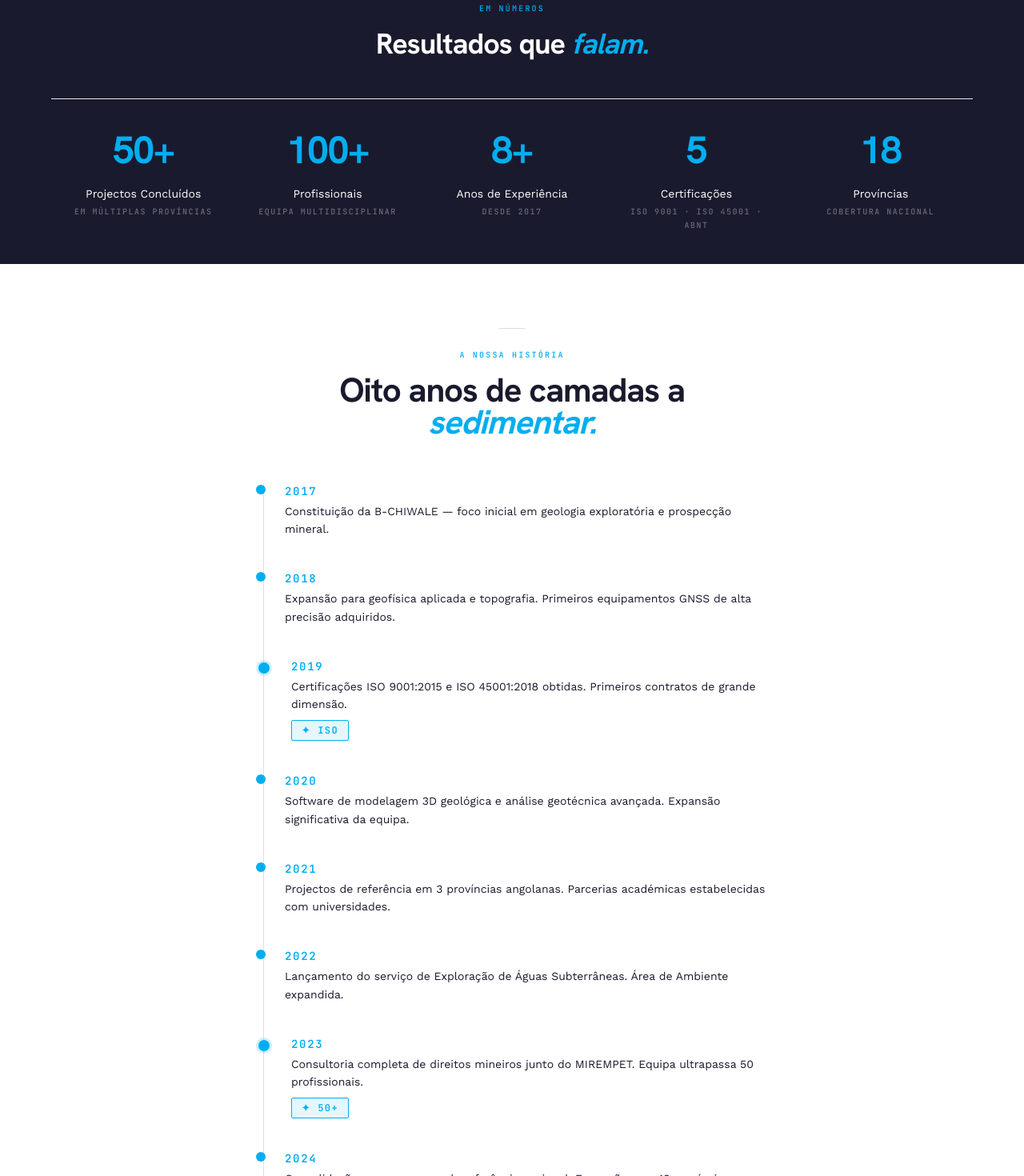
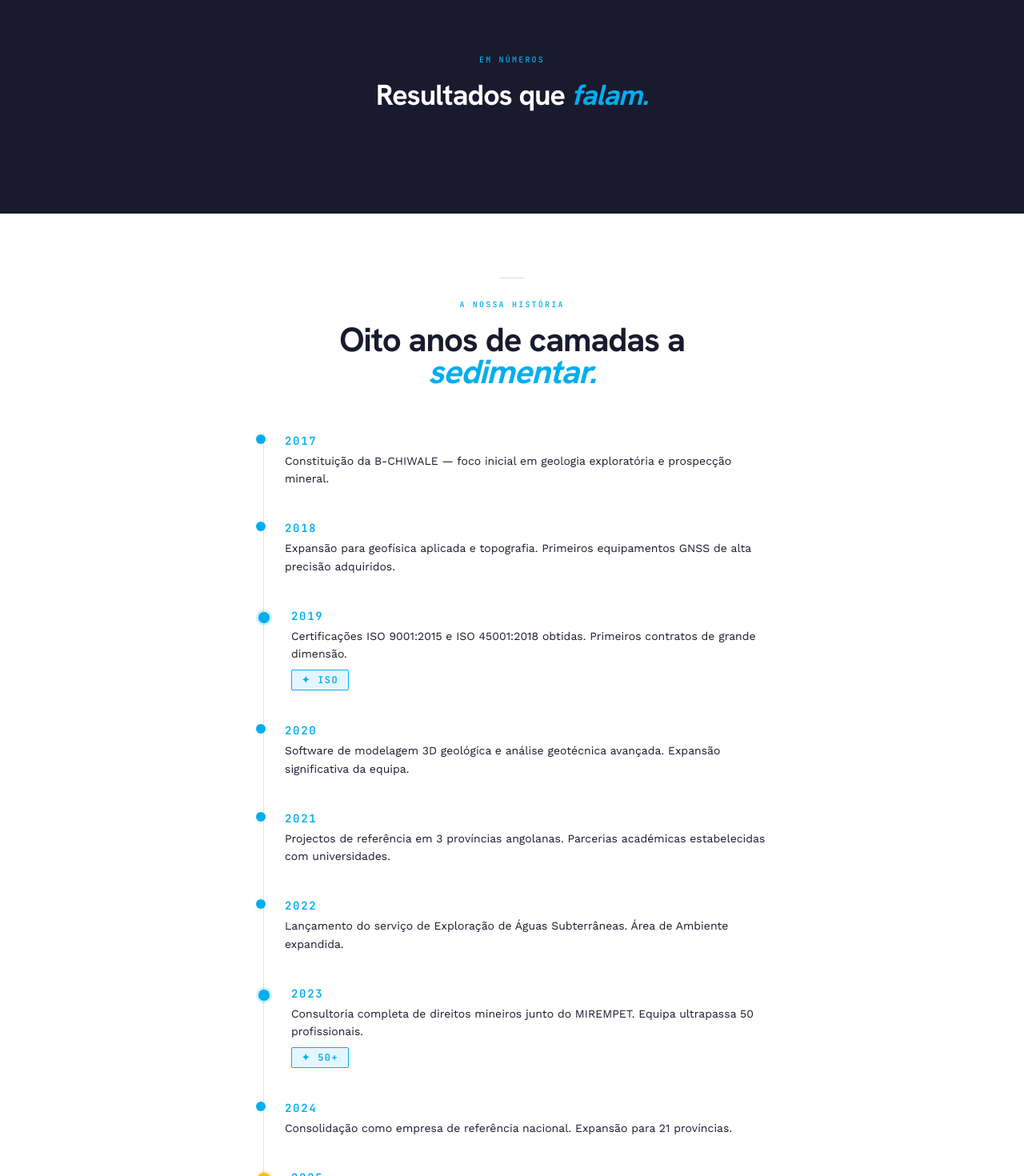
Before and after one commit to delciomanico/bchiwale, a React (Vite) app: page /sobre-nos in a window 1280 px wide. Shown: the part 1700-3170 px from the top of the page at 80% size. Built offline with nearby package versions, Linux system fonts and the light colour scheme.

Commit message:
fix: update province count from 18 to 21 across site
Angola's administrative division changed from 18 to 21 provinces;
update every reference (hero, stats, timeline, about, portfolio,
careers, SEO meta tags and FAQ schema) in both PT and EN content.

```diff
--- a/src/data/siteData.js
+++ b/src/data/siteData.js
@@ -55,7 +55,7 @@
   { value: 100, suffix: '+', label: 'Profissionais', detail: 'Equipa multidisciplinar' },
   { value: 8, suffix: '+', label: 'Anos de Experiência', detail: 'Desde 2017' },
   { value: 5, suffix: '', label: 'Certificações', detail: 'ISO 9001 · ISO 45001 · ABNT' },
-  { value: 18, suffix: '', label: 'Províncias', detail: 'Cobertura nacional' },
+  { value: 21, suffix: '', label: 'Províncias', detail: 'Cobertura nacional' },
 ];
 
 export const SERVICES = [
@@ -429,7 +429,7 @@
   { year: '2021', text: 'Projectos de referência em 3 províncias angolanas. Parcerias académicas estabelecidas com universidades.', badge: null, type: 'normal' },
   { year: '2022', text: 'Lançamento do serviço de Exploração de Águas Subterrâneas. Área de Ambiente expandida.', badge: null, type: 'normal' },
   { year: '2023', text: 'Consultoria completa de direitos mineiros junto do MIREMPET. Equipa ultrapassa 50 profissionais.', badge: '✦ 50+', type: 'milestone' },
-  { year: '2024', text: 'Consolidação como empresa de referência nacional. Expansão para 18 províncias.', badge: null, type: 'normal' },
+  { year: '2024', text: 'Consolidação como empresa de referência nacional. Expansão para 21 províncias.', badge: null, type: 'normal' },
   { year: '2025 →', text: 'Expansão para mercados regionais africanos. Novo website lançado. A história continua.', badge: 'ACTIVO', type: 'active' },
 ];
 
@@ -605,7 +605,7 @@
     src: '/images/banner3.jpg',
     alt: 'Levantamento de campo — Angola',
     line1: '50+ projectos.',
-    line2: '18 províncias.',
+    line2: '21 províncias.',
     primary:   { label: 'Ver Portfólio',      href: '/portfolio' },
     secondary: { label: 'Solicitar Proposta', href: '/contacto' },
   },
--- a/src/i18n/dataEN.js
+++ b/src/i18n/dataEN.js
@@ -44,7 +44,7 @@
     src: '/images/banner3.jpg',
     alt: 'Field survey — Angola',
     line1: '50+ projects.',
-    line2: '18 provinces.',
+    line2: '21 provinces.',
     primary:   { label: 'View Portfolio',      href: '/portfolio' },
     secondary: { label: 'Request a Proposal',  href: '/contacto' },
   },
@@ -55,7 +55,7 @@
   { value: 100, suffix: '+', label: 'Professionals',         detail: 'Multidisciplinary team' },
   { value: 8,   suffix: '+', label: 'Years of Experience',   detail: 'Since 2017' },
   { value: 5,   suffix: '',  label: 'Certifications',        detail: 'ISO 9001 · ISO 45001 · ABNT' },
-  { value: 18,  suffix: '',  label: 'Provinces',             detail: 'National coverage' },
+  { value: 21,  suffix: '',  label: 'Provinces',             detail: 'National coverage' },
 ];
 
 export const SERVICES_EN = [
@@ -495,7 +495,7 @@
   { year: '2021', text: 'Reference projects across 3 Angolan provinces. Academic partnerships established with universities.', badge: null, type: 'normal' },
   { year: '2022', text: 'Launch of Groundwater Exploration service. Environmental division expanded.', badge: null, type: 'normal' },
   { year: '2023', text: 'Complete mining rights consultancy with MIREMPET. Team exceeds 50 professionals.', badge: '✦ 50+', type: 'milestone' },
-  { year: '2024', text: 'Consolidation as national reference company. Expansion to 18 provinces.', badge: null, type: 'normal' },
+  { year: '2024', text: 'Consolidation as national reference company. Expansion to 21 provinces.', badge: null, type: 'normal' },
   { year: '2025 →', text: 'Expansion into African regional markets. New website launched. The story continues.', badge: 'ACTIVE', type: 'active' },
 ];
 
--- a/src/i18n/strings.js
+++ b/src/i18n/strings.js
@@ -67,7 +67,7 @@
       mega_servicos_cta: 'SOLICITAR PROPOSTA',
       // Mega — Portfolio
       mega_portfolio_title: 'Portfolio de Projectos',
-      mega_portfolio_tagline: 'Mais de 50 projectos concluídos em 18 províncias angolanas.',
+      mega_portfolio_tagline: 'Mais de 50 projectos concluídos em 21 províncias angolanas.',
       mega_portfolio_badge: 'TRABALHO DE CAMPO',
       mega_portfolio_featured: 'Projectos em Destaque',
       mega_portfolio_ver_projecto: 'Ver projecto →',
@@ -108,7 +108,7 @@
       quote: 'Angola precisa de empresas de geociências que combinem rigor técnico de classe mundial com conhecimento profundo do nosso território.',
       quote_author: 'Severino Chiwale — Director-Geral & Fundador',
       body1: 'A B-CHIWALE é uma empresa angolana constituída em 2017, com actuação em Geologia, Geofísica Aplicada, Engenharia Geotécnica, Topografia e Ambiente.',
-      body2: 'Com uma equipa de mais de 100 profissionais qualificados e cobertura em 18 províncias angolanas, somos referência nacional em soluções de exploração e consultoria mineral.',
+      body2: 'Com uma equipa de mais de 100 profissionais qualificados e cobertura em 21 províncias angolanas, somos referência nacional em soluções de exploração e consultoria mineral.',
       full_story: 'A nossa história completa',
       play: 'Reproduzir vídeo',
       pause: 'Pausar vídeo',
@@ -241,7 +241,7 @@
       mega_servicos_cta: 'REQUEST PROPOSAL',
       // Mega — Portfolio
       mega_portfolio_title: 'Project Portfolio',
-      mega_portfolio_tagline: 'Over 50 completed projects across 18 Angolan provinces.',
+      mega_portfolio_tagline: 'Over 50 completed projects across 21 Angolan provinces.',
       mega_portfolio_badge: 'FIELD WORK',
       mega_portfolio_featured: 'Featured Projects',
       mega_portfolio_ver_projecto: 'View project →',
@@ -282,7 +282,7 @@
       quote: 'Angola needs geoscience companies that combine world-class technical rigour with a deep knowledge of our territory.',
       quote_author: 'Severino Chiwale — General Director & Founder',
       body1: 'B-CHIWALE is an Angolan company founded in 2017, operating in Geology, Applied Geophysics, Geotechnical Engineering, Topography and Environment.',
-      body2: 'With a team of over 100 qualified professionals and coverage across 18 Angolan provinces, we are a national reference in mineral exploration and consultancy solutions.',
+      body2: 'With a team of over 100 qualified professionals and coverage across 21 Angolan provinces, we are a national reference in mineral exploration and consultancy solutions.',
       full_story: 'Our full story',
       play: 'Play video',
       pause: 'Pause video',
--- a/src/pages/CarreirasPage.jsx
+++ b/src/pages/CarreirasPage.jsx
@@ -300,7 +300,7 @@
           </header>
           <div className="grid grid-cols-1 sm:grid-cols-2 lg:grid-cols-4 gap-8">
             {[
-              { icon: '⬡', title: 'Projectos de Referência', desc: 'Trabalhe em projectos de impacto nacional em 18 províncias angolanas.' },
+              { icon: '⬡', title: 'Projectos de Referência', desc: 'Trabalhe em projectos de impacto nacional em 21 províncias angolanas.' },
               { icon: '↑', title: 'Progressão Acelerada', desc: 'Planos de carreira claros com avaliações semestrais e promoções baseadas em mérito.' },
               { icon: '◎', title: 'Formação Contínua', desc: 'Acesso a webinars, certificações e programas de formação técnica interna.' },
               { icon: '✦', title: 'Equipa Multidisciplinar', desc: 'Colabore com geólogos, geofísicos, engenheiros e especialistas ambientais.' },
--- a/src/pages/HomePage.jsx
+++ b/src/pages/HomePage.jsx
@@ -11,7 +11,7 @@
 export default function HomePage() {
   usePageMeta(
     'Geologia, Geofísica e Engenharia Geotécnica em Angola',
-    'Empresa angolana certificada de geociências: Geologia, Geofísica, Engenharia Geotécnica, Topografia e Consultoria Mineira desde 2017. ISO 9001 · ISO 45001 · JORC · 18 províncias.',
+    'Empresa angolana certificada de geociências: Geologia, Geofísica, Engenharia Geotécnica, Topografia e Consultoria Mineira desde 2017. ISO 9001 · ISO 45001 · JORC · 21 províncias.',
     'https://bchiwale.ao/'
   );
   return (
--- a/src/pages/PortfolioPage.jsx
+++ b/src/pages/PortfolioPage.jsx
@@ -116,11 +116,11 @@
             Casos de <em className="italic" style={{ color: '#00AEEF' }}>Estudo</em>
           </h1>
           <p className="font-body text-white/55 text-lg mt-4 max-w-xl leading-relaxed">
-            Mais de 50 projectos concluídos em 18 províncias angolanas. Uma selecção representativa do nosso trabalho.
+            Mais de 50 projectos concluídos em 21 províncias angolanas. Uma selecção representativa do nosso trabalho.
           </p>
           {/* Count indicators */}
           <div className="flex gap-8 mt-10">
-            {[['50+', 'Projectos'], ['18', 'Províncias'], ['7', 'Serviços']].map(([n, l]) => (
+            {[['50+', 'Projectos'], ['21', 'Províncias'], ['7', 'Serviços']].map(([n, l]) => (
               <div key={l}>
                 <div className="font-heading font-light text-white text-2xl leading-none">{n}</div>
                 <div className="font-mono text-[10px] text-white/35 tracking-[0.18em] uppercase mt-1">{l}</div>
--- a/src/pages/SobreNosPage.jsx
+++ b/src/pages/SobreNosPage.jsx
@@ -82,7 +82,7 @@
                 "Quando fundámos a B-CHIWALE em 2017, tínhamos uma convicção firme: Angola precisa de empresas
                 de geociências que combinem rigor técnico de classe mundial com conhecimento profundo do nosso
                 território. Oito anos depois, continuamos a trabalhar com essa mesma convicção — tendo
-                contribuído para projectos em todas as 18 províncias angolanas."
+                contribuído para projectos em todas as 21 províncias angolanas."
               </p>
               <p className="font-body text-charcoal italic text-lg leading-relaxed pl-4 mb-6">
                 "A nossa riqueza mineral é imensa. Falta cartografá-la, quantificá-la e transformá-la em
@@ -153,24 +153,12 @@
   return (
     <section className="bg-charcoal border-t border-white/5" aria-label="Em números">
       <div className="container">
-        <header className="text-center pt-16 pb-4">
+        <header className="text-center py-32">
           <p className="eyebrow" style={{ color: '#00AEEF' }}>EM NÚMEROS</p>
           <h2 className="font-heading font-semibold text-white text-3xl md:text-4xl tracking-tight mt-2">
             Resultados que <em style={{ color: '#00AEEF', fontStyle: 'italic' }}>falam.</em>
           </h2>
         </header>
-        <div className="grid grid-cols-2 sm:grid-cols-3 lg:grid-cols-5 border-t border-white/8 mt-8">
-          {STATS.map((stat, i) => (
-            <StatItem
-              key={stat.label}
-              value={stat.value}
-              suffix={stat.suffix}
-              label={stat.label}
-              detail={stat.detail}
-              delay={i * 100}
-            />
-          ))}
-        </div>
       </div>
     </section>
   );
@@ -719,7 +707,7 @@
 export default function SobreNosPage() {
   usePageMeta(
     'Sobre Nós — História, Equipa e Certificações',
-    'Conheça a B-CHIWALE: fundada em 2017, certificada ISO 9001 e ISO 45001, com mais de 100 profissionais em geociências e 18 províncias de actuação em Angola.',
+    'Conheça a B-CHIWALE: fundada em 2017, certificada ISO 9001 e ISO 45001, com mais de 100 profissionais em geociências e 21 províncias de actuação em Angola.',
     'https://bchiwale.ao/sobre-nos'
   );
   return (
```
Also changed, not shown: index.html (+5 -5 lines).
